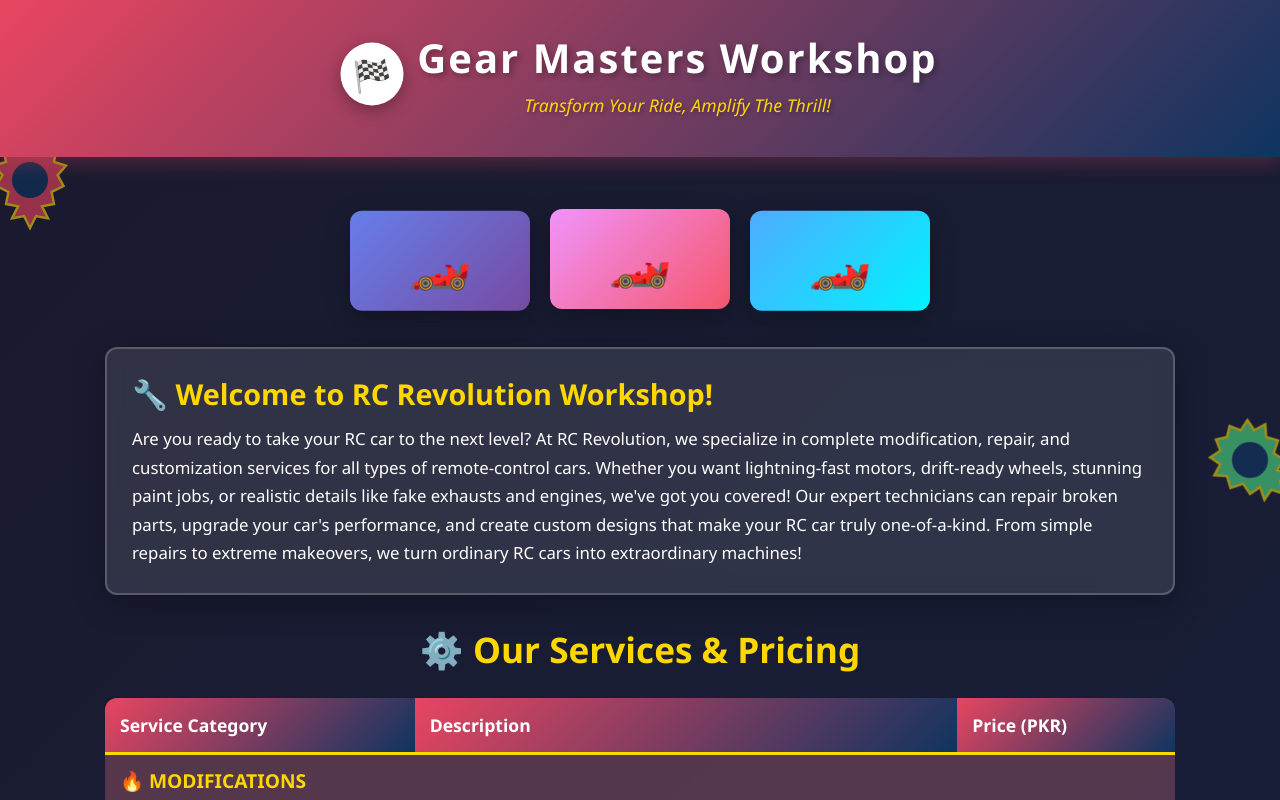
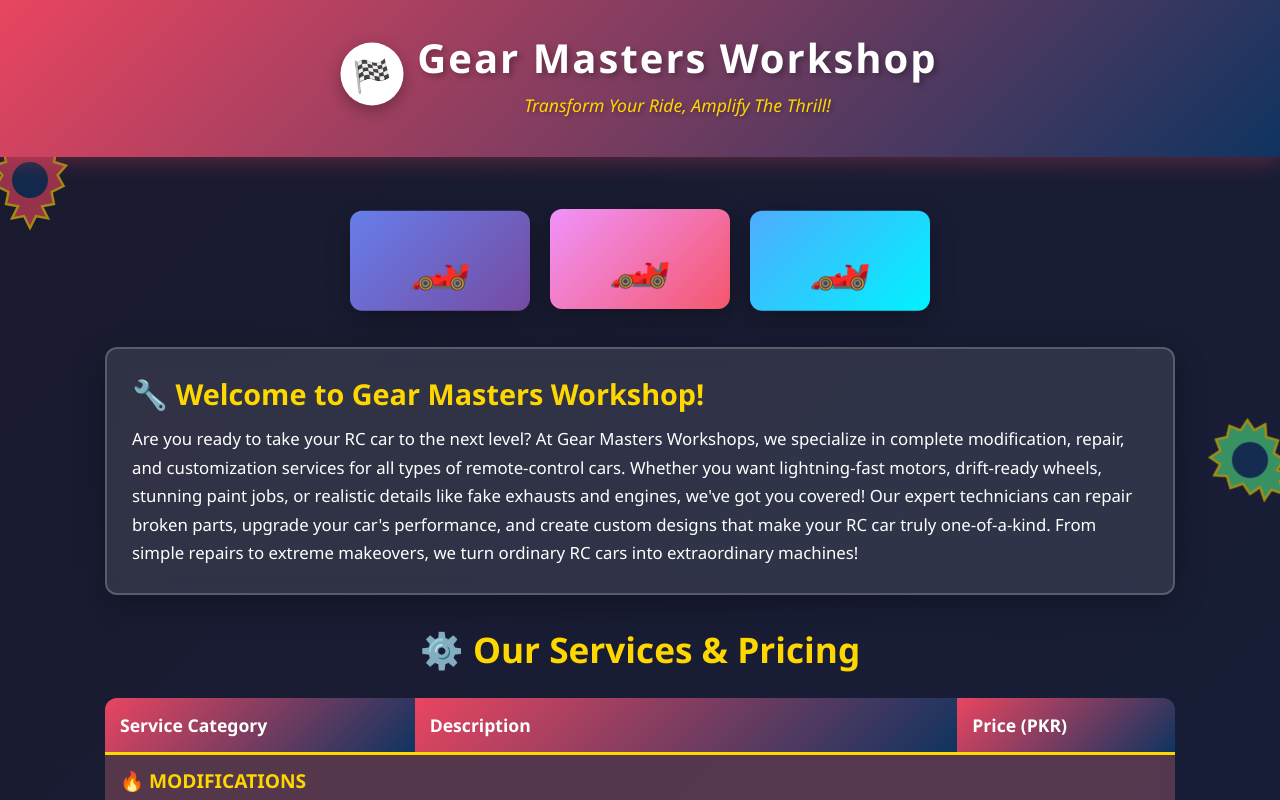
Before and after one commit to Muhammad-Izaan-Shaikh/rc-revolution-website, a plain HTML site: page index.html in a window 1280 px wide. Shown: the top 800 px of the page. Drawn offline with Linux system fonts and the light colour scheme.

Commit message:
replace rc revolution with Gear masters workshop

```diff
--- a/index.html
+++ b/index.html
@@ -3,7 +3,7 @@
 <head>
     <meta charset="UTF-8">
     <meta name="viewport" content="width=device-width, initial-scale=1.0">
-    <title>RC Revolution Workshop</title>
+    <title>Gear Masters Workshop</title>
     <style>
         * {
             margin: 0;
@@ -325,9 +325,9 @@
         </div>
 
         <div class="about">
-            <h2>🔧 Welcome to RC Revolution Workshop!</h2>
+            <h2>🔧 Welcome to Gear Masters Workshop!</h2>
             <p>
-                Are you ready to take your RC car to the next level? At RC Revolution, we specialize in complete modification, repair, and customization services for all types of remote-control cars. Whether you want lightning-fast motors, drift-ready wheels, stunning paint jobs, or realistic details like fake exhausts and engines, we've got you covered! Our expert technicians can repair broken parts, upgrade your car's performance, and create custom designs that make your RC car truly one-of-a-kind. From simple repairs to extreme makeovers, we turn ordinary RC cars into extraordinary machines!
+                Are you ready to take your RC car to the next level? At Gear Masters Workshops, we specialize in complete modification, repair, and customization services for all types of remote-control cars. Whether you want lightning-fast motors, drift-ready wheels, stunning paint jobs, or realistic details like fake exhausts and engines, we've got you covered! Our expert technicians can repair broken parts, upgrade your car's performance, and create custom designs that make your RC car truly one-of-a-kind. From simple repairs to extreme makeovers, we turn ordinary RC cars into extraordinary machines!
             </p>
         </div>
 
@@ -488,7 +488,7 @@
             <h2>📞 Get In Touch!</h2>
             <p><span class="contact-icon">👤</span><strong>Muhammad Hamdan Shaikh</strong></p>
             <p><span class="contact-icon">📍</span>Ready to transform your RC car? Contact us today!</p>
-            <p style="margin-top: 15px; font-size: 1.05em;">Bring your RC car dreams to life at RC Revolution Workshop!</p>
+            <p style="margin-top: 15px; font-size: 1.05em;">Bring your RC car dreams to life at Gear Masters Workshop!</p>
         </div>
     </div>
 </body>
```
